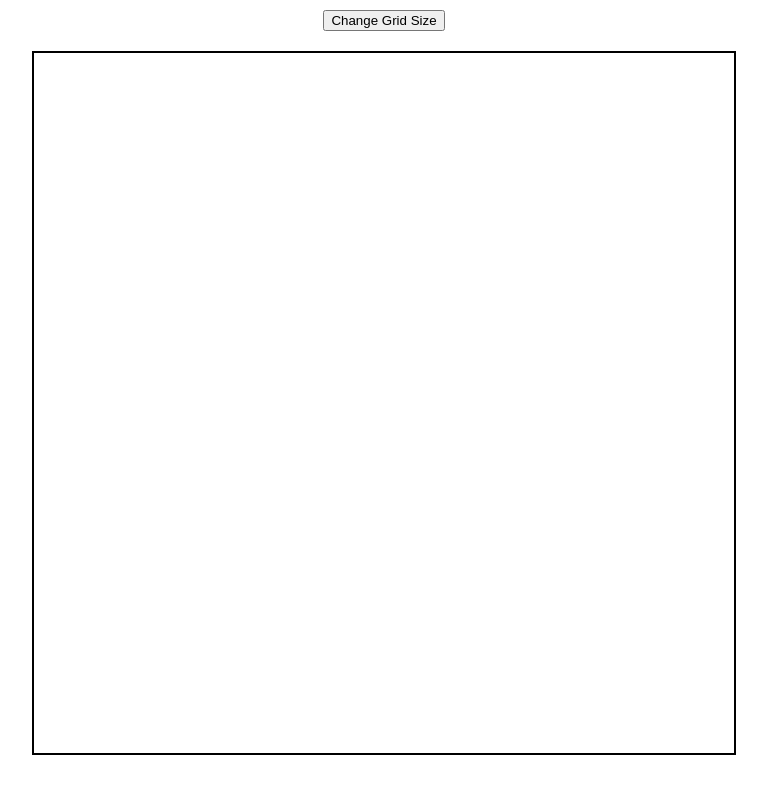
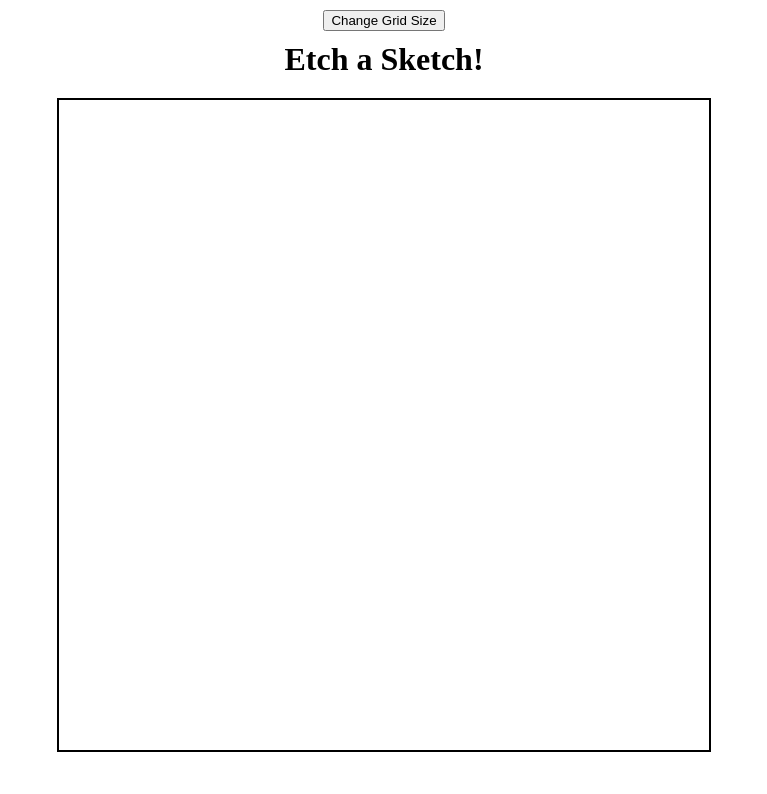
Before and after one commit to Keyluce/etch-a-sketch, a plain HTML site: page index.html in a window 1280 px wide. Shown: the whole page, without its empty margins (256-1023 px from the left). Drawn offline with Linux system fonts and the light colour scheme.

Commit message:
Add heading and reduce grid area to 650px

```diff
--- a/index.html
+++ b/index.html
@@ -12,7 +12,7 @@
 <body>
 
     <button>Change Grid Size</button>
-
+    <h1>Etch a Sketch!</h1>
     <div class="container"></div>
 </body>
 
--- a/stylesheet.css
+++ b/stylesheet.css
@@ -1,8 +1,8 @@
 .container {
     display: flex;
     flex-direction: column;
-    width: 700px;
-    height: 700px;
+    width: 650px;
+    height: 650px;
     margin: auto;
     margin-top: 20px;
     border: 2px solid black;
@@ -13,3 +13,8 @@ button{
     width: fit-content;
     margin: 10px auto;
 }
+h1{
+    display: block;
+    width: fit-content;
+    margin: 10px auto;
+}
```
